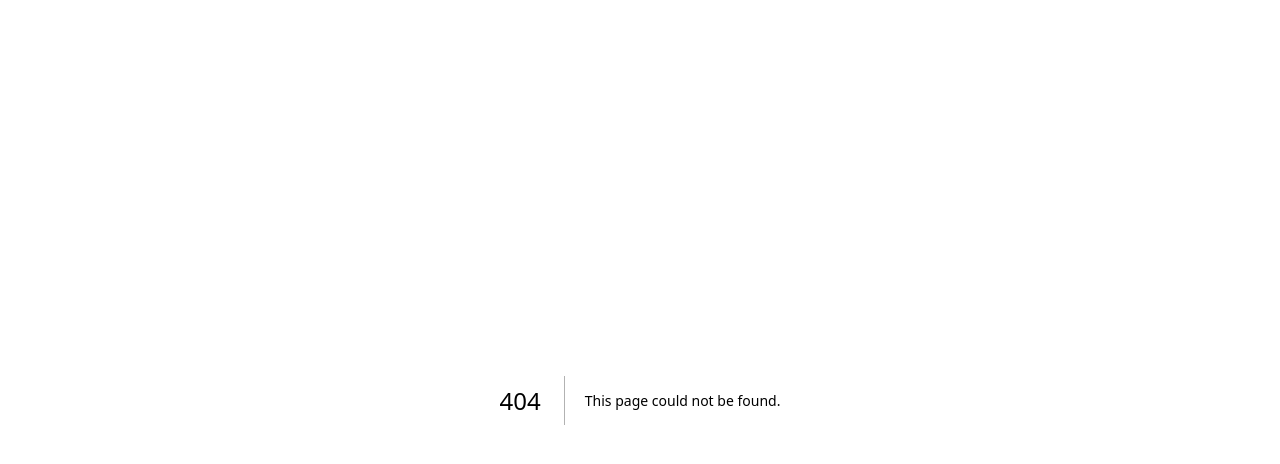
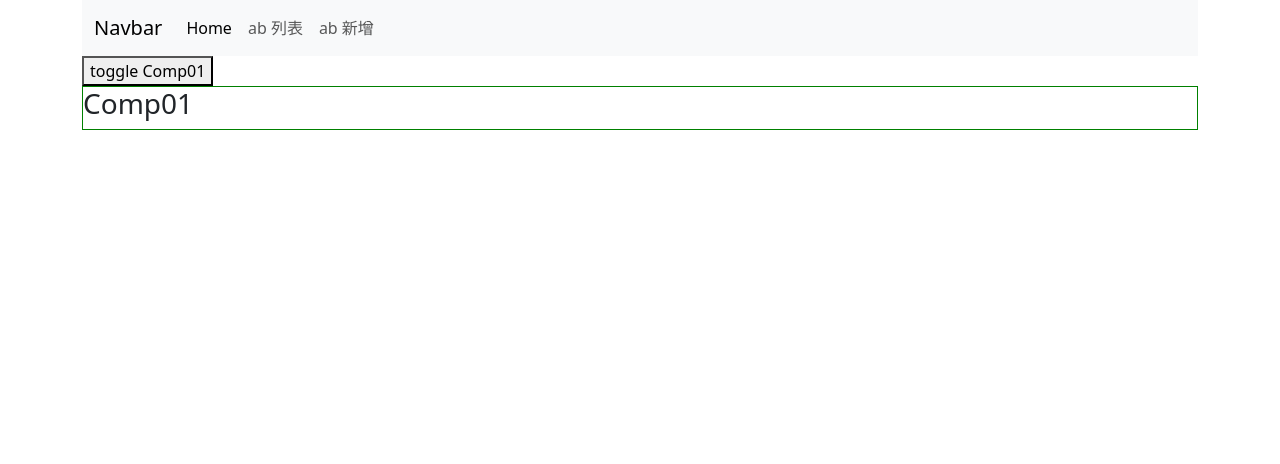
Before and after one commit to tedchen529/next-express-practice, a Next.js app in the folder client/: page /life01 in a window 1280 px wide. Before the commit this address had no page. Shown: the top 464 px of the page. Built offline with nearby package versions, Linux system fonts and the light colour scheme.

Commit message:
React lifecycle: componentDidMount & componentWillUnmount

```diff
--- /dev/null
+++ b/client/components/Comp01.js
@@ -0,0 +1,21 @@
+import { useEffect } from "react";
+
+export default function Comp01() {
+  // NOTE: 模擬 componentDidMount
+  useEffect(() => {
+    console.log("run useEffect");
+
+    // NOTE: 模擬 componentWillUnmount
+    return () => {
+      console.log("cleanup useEffect");
+    };
+  }, []);
+
+  console.log("render ...");
+
+  return (
+    <div style={{ border: "1px solid green" }}>
+      <h3>Comp01</h3>
+    </div>
+  );
+}
--- a/client/components/my-const.js
+++ b/client/components/my-const.js
@@ -6,7 +6,7 @@ export const AB_LIST = API_SERVER + "/address-book/api";
 export const AB_ADD = API_SERVER + "/address-book/add";
 // Q: method: POST?
 
-export const AB_GET_ONE = API_SERVER + "address-book/api/edit";
+export const AB_GET_ONE = API_SERVER + "/address-book/api/edit";
 // NOTE: 取得某一筆 method: GET
 
 export const AB_EDIT_ONE = API_SERVER + "/address-book/edit";
--- a/client/next.config.js
+++ b/client/next.config.js
@@ -1,6 +1,8 @@
 /** @type {import('next').NextConfig} */
 const nextConfig = {
-  reactStrictMode: true,
+  // reactStrictMode: true,
+  reactStrictMode: false,
+  // Q: Why change this when testing component life cycle?
   env: {
     API_SERVER2: "http://localhost:3002",
   },
--- /dev/null
+++ b/client/pages/life01.js
@@ -0,0 +1,19 @@
+import { Layout1 } from "@/components/Layout1";
+import Comp01 from "@/components/Comp01";
+import { useState } from "react";
+
+export default function Life01() {
+  const [show, setShow] = useState(true);
+
+  return (
+    <>
+      <Layout1>
+        <div>
+          <button onClick={() => setShow(!show)}>toggle Comp01</button>
+        </div>
+
+        {show && <Comp01 />}
+      </Layout1>
+    </>
+  );
+}
```
Also changed, not shown: client/pages/address-book/edit/[sid].js (+7 -5 lines).
